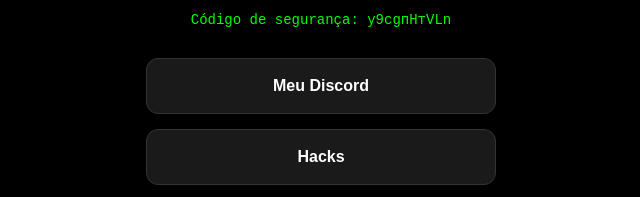
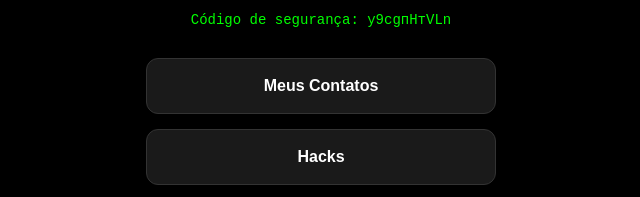
Before and after one commit to Near-rem/near-rem.github.io, a plain HTML site: page index.html in a window 1280 px wide. Shown: the part 260-457 px from the top of the page, 319-959 px from the left. Drawn offline with Linux system fonts and the light colour scheme.

Commit message:
Update index.html

```diff
--- a/index.html
+++ b/index.html
@@ -22,7 +22,7 @@
     <h1>Near Rem</h1>
     <div class="bio">Código de segurança: <span id="glitch"></span></div>
     <div class="button-container">
-        <a href="https://discord.com/users/688116774092144669" target="_blank" class="btn">Meu Discord</a>
+        <a href="contatos.html" class="btn">Meus Contatos</a>
         <a href="hacks.html" class="btn">Hacks</a>
         <a href="https://wa.me/5521971839439" target="_blank" class="btn">Zap</a>
         <a href="https://discord.gg/q6fjFP6y9f" target="_blank" class="btn">Projetos (DEMO)</a>
```
